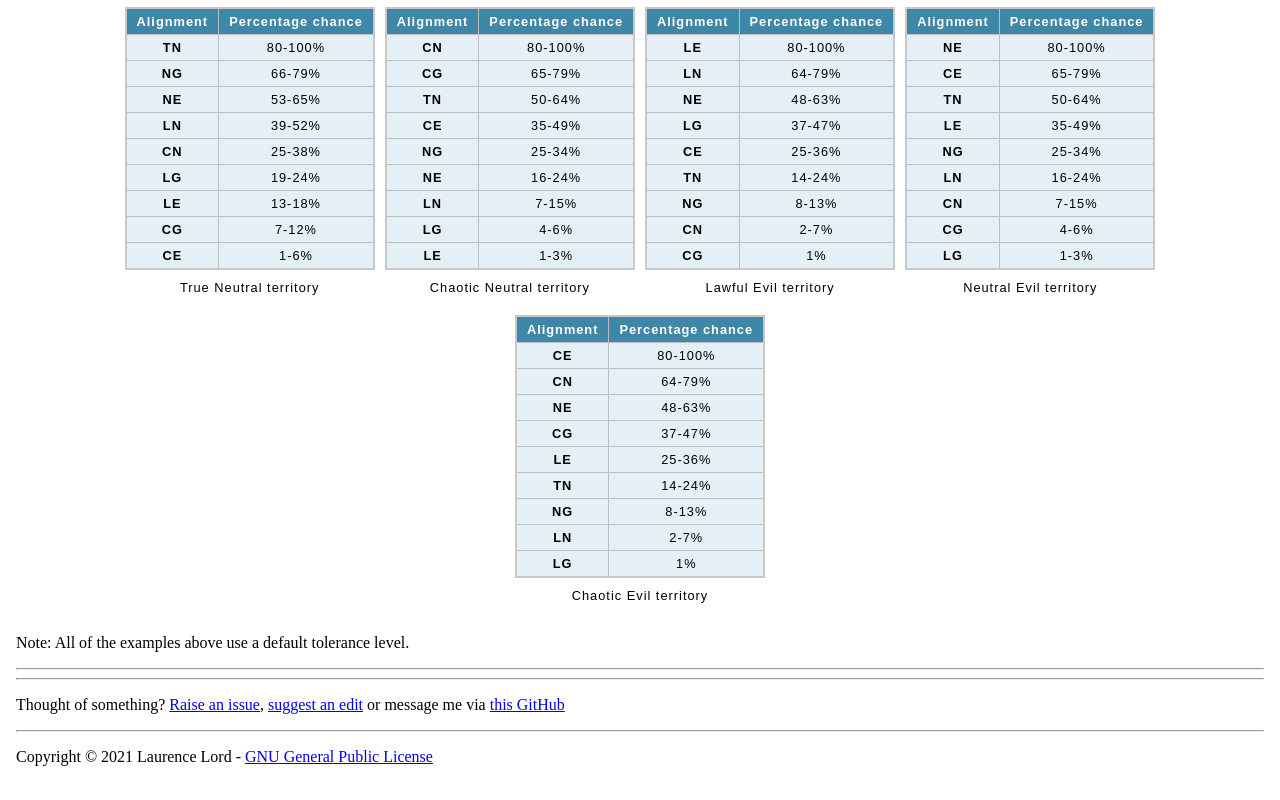
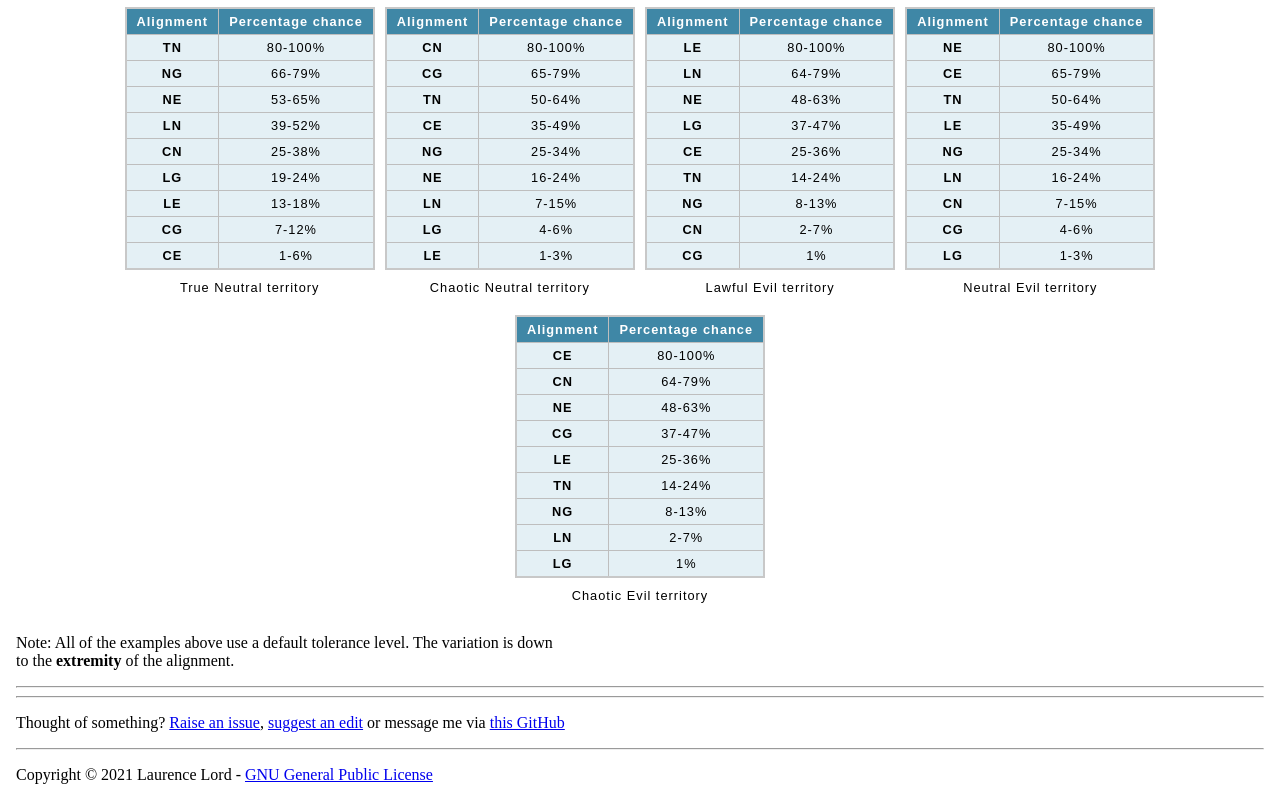
Before and after one commit to LL782/pathfinder-tools, a Next.js app: page /random-alignment-tables in a window 1280 px wide. Shown: the part 548-1348 px from the top of the page. Built offline with nearby package versions, Linux system fonts and the light colour scheme.

Commit message:
Note "extremity" relation to random alignments

```diff
--- a/pages/random-alignment-tables.tsx
+++ b/pages/random-alignment-tables.tsx
@@ -30,7 +30,7 @@ const Page = () => (
     </Main>
     <Explanation>
       <p>
-       Note: All of the examples above use a default tolerance level.
+       Note: All of the examples above use a default tolerance level. The variation is down to the <strong>extremity</strong> of the alignment.
       </p>
     </Explanation>
   </>
```
